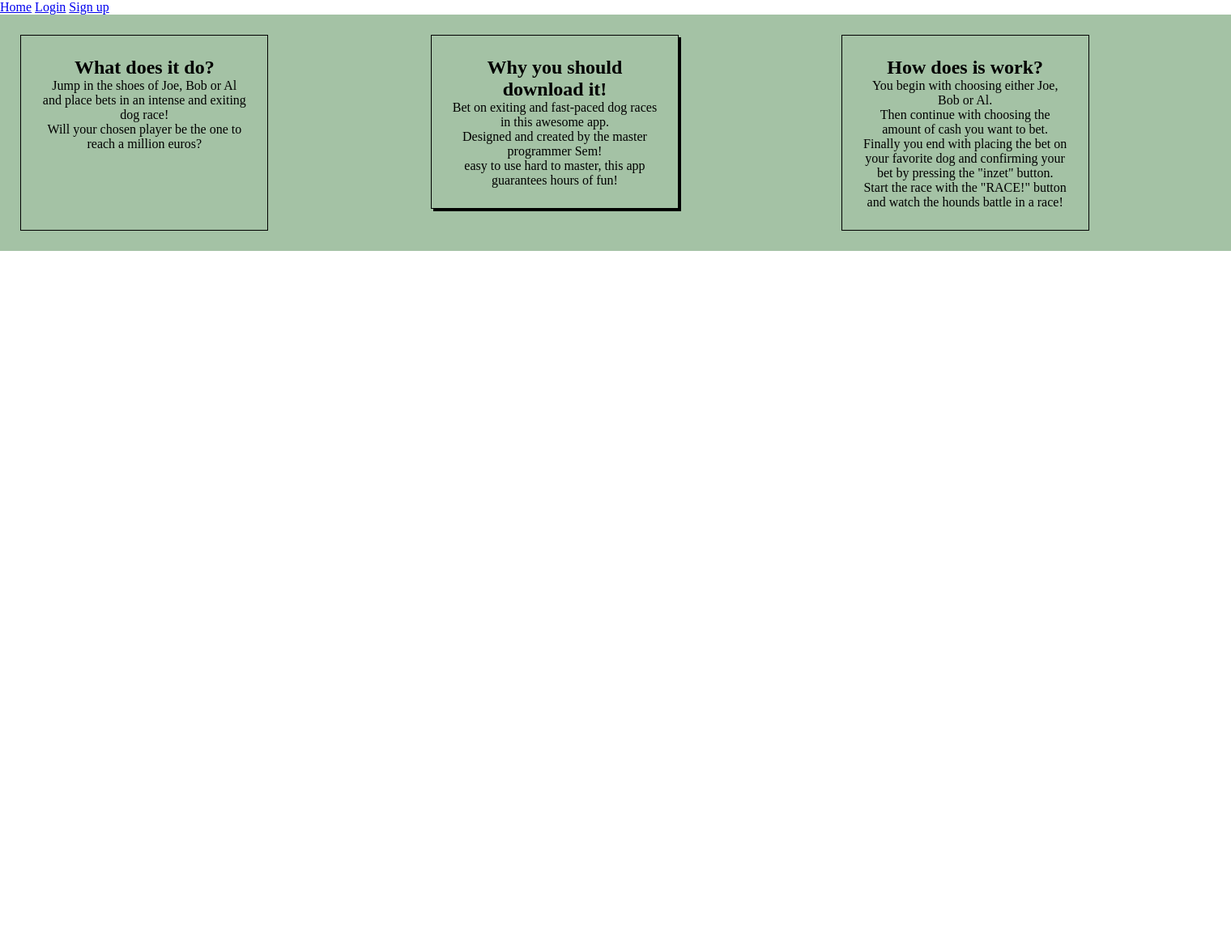
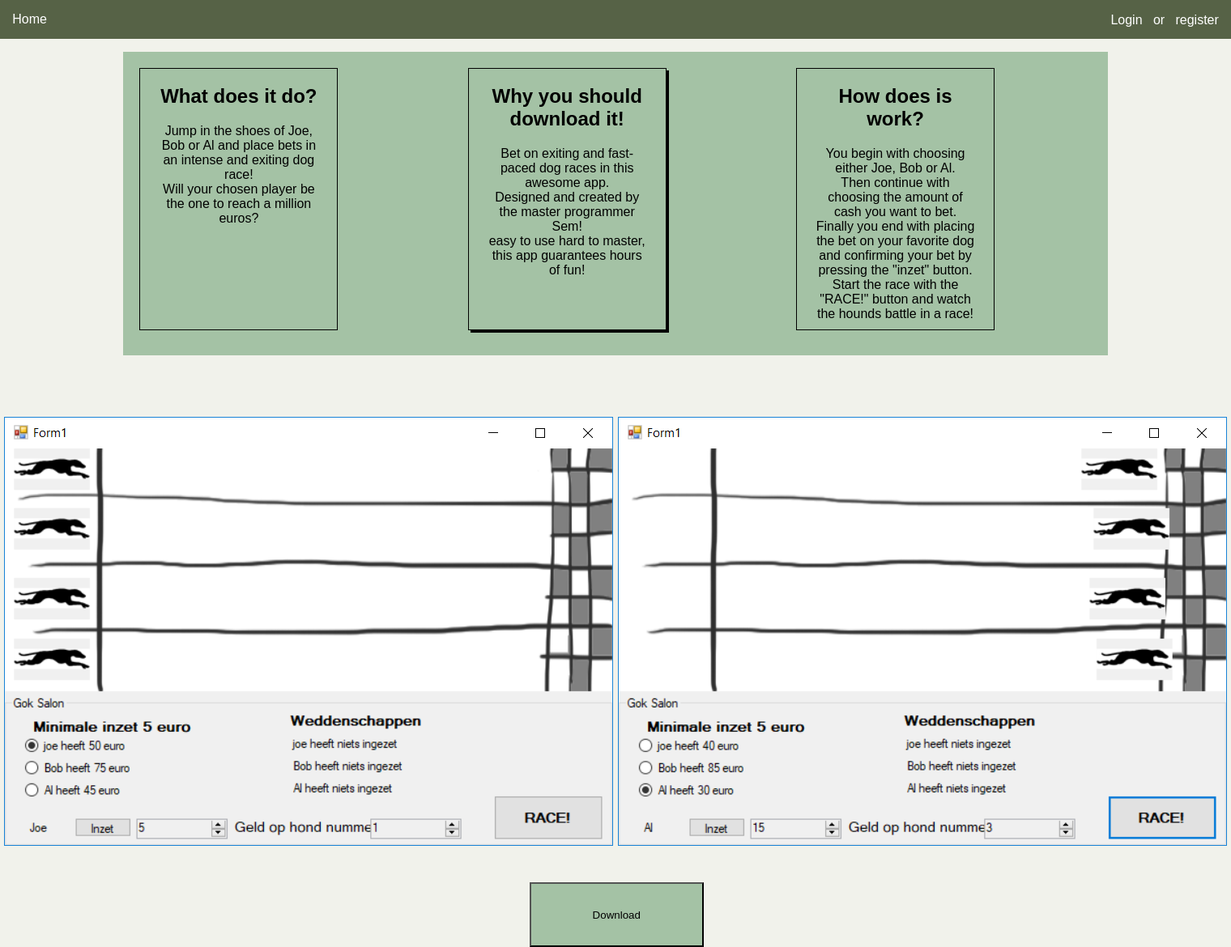
Before and after one commit to verenigde-onnozele-compagnie/PHP-project, a PHP site: page / in a window 1520 px wide. Shown: the whole page at 81% size. Before the commit the page ends 310 px from the top, so only its background shows below. Run offline with PHP 8.4, Linux system fonts and the light colour scheme.

Commit message:
Front-end
Added images, a download button and styling

```diff
--- a/header.php
+++ b/header.php
@@ -5,17 +5,14 @@
 <!-- Even heel easy html code, omdat de focus nu op het inlogsysteem ligt en niet op fancy looks :)  -->
 <html>
 <head>
+    <link rel="stylesheet" href="style.css">
     <title>Amo Login System homepage</title>
-    <style>
-        nav {
-            display: flex;
-            justify-content: flex-end;
-        }
-    </style>
 </head>
 <body>
 <header>
     <nav>
+        <a href="#">Home</a>
+        <div class="login">
         <?php
         /*
          * Hier checken we of we al ooit eens een 'id' key hebben opgeslagen in de
@@ -32,5 +29,6 @@
             echo "<a href='login.php'>Login</a> &nbsp; or &nbsp; <a href='register.php'> register </a>";
         }
         ?>
+        </div>
     </nav>
 </header>
--- a/index.php
+++ b/index.php
@@ -1,19 +1,7 @@
 <!doctype html>
 <html lang="en">
-<head>
-    <meta charset="UTF-8">
-    <meta name="viewport"
-          content="width=device-width, user-scalable=no, initial-scale=1.0, maximum-scale=1.0, minimum-scale=1.0">
-    <meta http-equiv="X-UA-Compatible" content="ie=edge">
-    <link rel="stylesheet" href="style.css">
-    <title>Gokkers</title>
-</head>
+<?php require 'header.php'; ?>
 <body>
-<header>
-    <a href="#">Home</a>
-    <a href="login.php">Login</a>
-    <a href="register.php">Sign up</a>
-</header>
     <div class="banner">
         <div class="banner-item">
             <h2>What does it do?</h2>
@@ -36,6 +24,15 @@
             <p>Start the race with the "RACE!" button and watch the hounds battle in a race!</p>
         </div>
     </div>
+    <div class="gallery">
+        <img src="images/promoimage1.PNG" alt="Promotion image 1">
+        <img src="images/promoimage2.PNG" alt="Promotion image 2">
+    </div>
+    <div class="download">
+        <form action="download.php">
+            <input type="submit" value="Download" id="download">
+        </form>
+    </div>
 </body>
 </html>
 
--- a/style.css
+++ b/style.css
@@ -2,10 +2,38 @@
     margin: 0;
     padding: 0;
 }
+
+body {
+    background-color: #f1f2eb;
+    font-family: Arial;
+}
+/* =====Header===== */
+nav {
+    background-color: #566246;
+    color: white;
+    margin-bottom: 1%;
+    padding: 1%;
+}
+
+nav a {
+    color: white;
+    text-decoration: none;
+}
+
+ nav .login {
+     position: absolute;
+     top: 2%;
+     right: 1%;
+ }
+
+/* =====Banner===== */
 .banner {
     display: grid;
     grid-template-columns: repeat(3, 1fr);
     background-color: #a4c2a5;
+    max-width: 80%;
+    margin-left: 10%;
+    margin-bottom: 5%;
 }
 
 .banner-item {
@@ -13,17 +41,37 @@
     flex-direction: column;
     text-align: center;
     max-width: 50%;
+    height: 75%;
     border: 1px solid black;
     padding: 5%;
     margin: 5%;
 }
 
+.banner-item h2 {
+    margin-bottom: 10%;
+}
+
 .banner-item p {
     margin: 0;
-
 }
 
 .active .banner-item {
     box-shadow: 3px 3px black;
     padding: 5%;
 }
+
+/* =====Gallery===== */
+
+.gallery {
+    display: flex;
+    justify-content: space-evenly;
+    margin-bottom: 3%;
+}
+
+/* =====download===== */
+
+.download form input {
+    padding: 2% 5% 2% 5%;
+    background-color: #a4c2a5;
+    margin-left: 43%;
+}
```
Also changed, not shown: images/promoimage1.PNG (added), images/promoimage2.PNG (added). Lines whose indentation alone changed are shown as unchanged.
